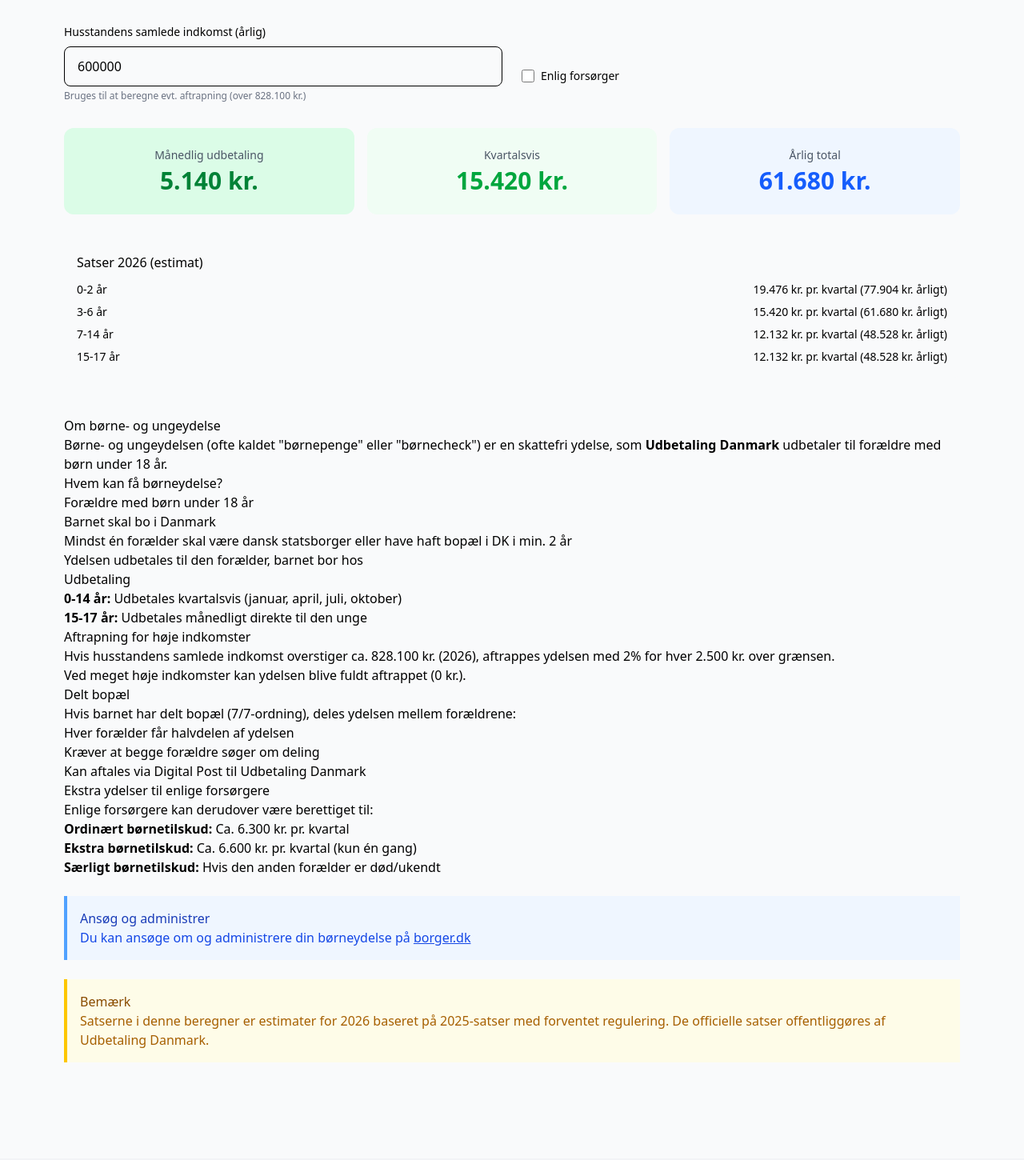
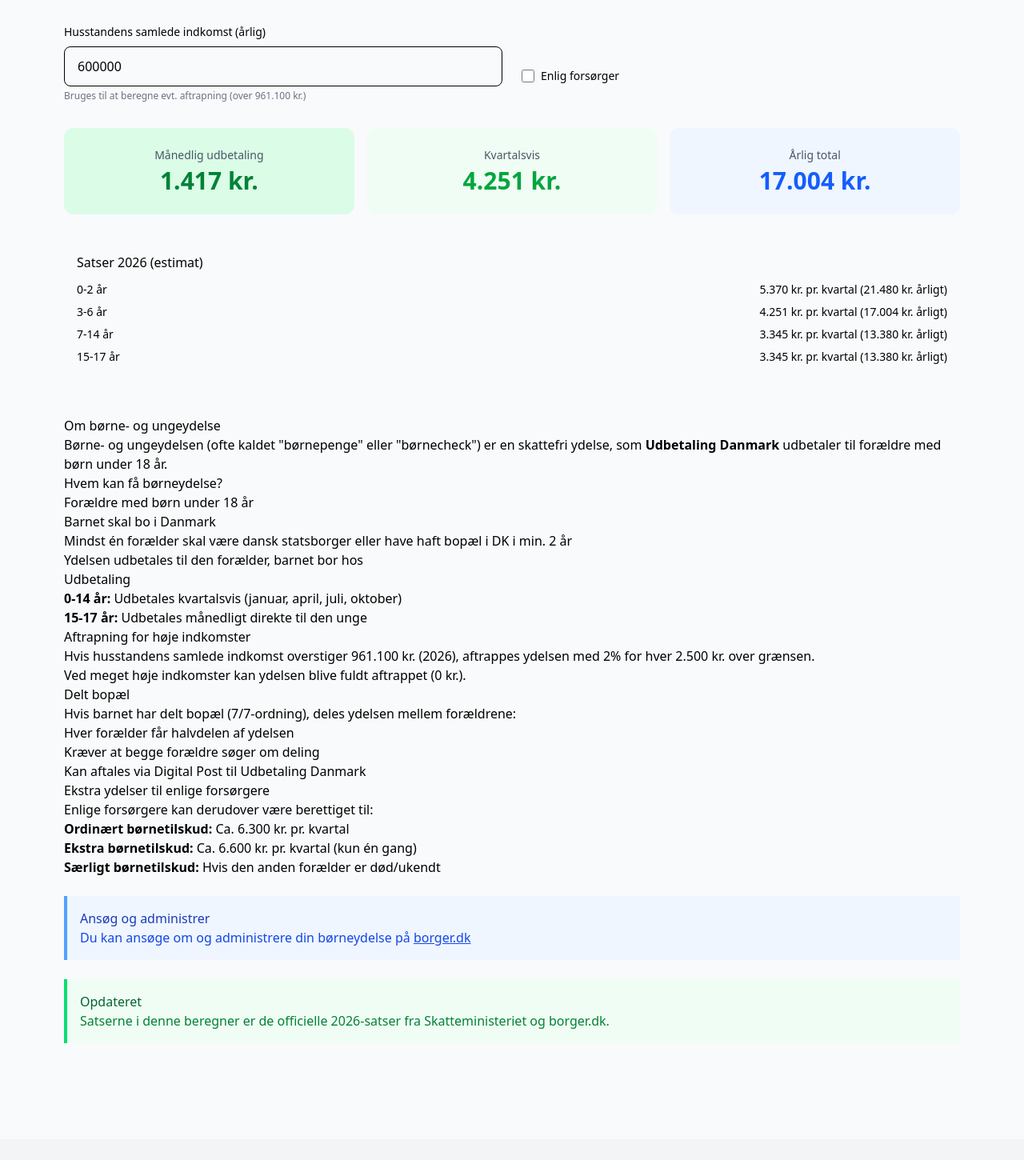
Before and after one commit to mahope/beregner-dk, a Next.js app: page /boernepenge in a window 1280 px wide. Shown: the part 360-1810 px from the top of the page at 80% size. Built offline with nearby package versions, Linux system fonts and the light colour scheme.

Commit message:
fix: Korrekte børnepenge-satser for 2026
- 0-2 år: 5.370 kr/kvartal (21.480 kr/år)
- 3-6 år: 4.251 kr/kvartal (17.004 kr/år)
- 7-14 år: 3.345 kr/kvartal (13.380 kr/år)
- Indkomstgrænse: 961.100 kr (opdateret fra 828.100)

```diff
--- a/src/app/boernepenge/page.tsx
+++ b/src/app/boernepenge/page.tsx
@@ -41,7 +41,7 @@ export default function BoernepengePage() {
 
         <h2>Aftrapning for høje indkomster</h2>
         <p>
-          Hvis husstandens samlede indkomst overstiger ca. 828.100 kr. (2026),
+          Hvis husstandens samlede indkomst overstiger 961.100 kr. (2026),
           aftrappes ydelsen med 2% for hver 2.500 kr. over grænsen.
         </p>
         <p>
@@ -83,12 +83,11 @@ export default function BoernepengePage() {
           </p>
         </div>
 
-        <div className="bg-yellow-50 border-l-4 border-yellow-400 p-4 my-6">
-          <p className="font-medium text-yellow-800">Bemærk</p>
-          <p className="text-yellow-700">
-            Satserne i denne beregner er estimater for 2026 baseret på 2025-satser
-            med forventet regulering. De officielle satser offentliggøres af
-            Udbetaling Danmark.
+        <div className="bg-green-50 border-l-4 border-green-400 p-4 my-6">
+          <p className="font-medium text-green-800">Opdateret</p>
+          <p className="text-green-700">
+            Satserne i denne beregner er de officielle 2026-satser fra
+            Skatteministeriet og borger.dk.
           </p>
         </div>
       </div>
--- a/src/components/BoernepengBeregner.tsx
+++ b/src/components/BoernepengBeregner.tsx
@@ -2,13 +2,14 @@
 
 import { useState, useMemo } from "react";
 
-// 2026 satser for børne- og ungeydelse (estimat baseret på 2025 + regulering)
+// 2026 satser for børne- og ungeydelse (officielle satser)
+// Kilde: borger.dk, skm.dk
 const SATSER_2026 = {
-  barn_0_2: 19476, // 0-2 år, pr. kvartal
-  barn_3_6: 15420, // 3-6 år, pr. kvartal
-  barn_7_14: 12132, // 7-14 år, pr. kvartal
-  unge_15_17: 12132, // 15-17 år, pr. kvartal (udbetales månedligt)
-  indkomstgraense: 828100, // Årlig indkomstgrænse for aftrapning
+  barn_0_2: 5370, // 0-2 år, pr. kvartal (21.480 kr/år)
+  barn_3_6: 4251, // 3-6 år, pr. kvartal (17.004 kr/år)
+  barn_7_14: 3345, // 7-14 år, pr. kvartal (13.380 kr/år)
+  unge_15_17: 3345, // 15-17 år, pr. kvartal (13.380 kr/år, udbetales månedligt)
+  indkomstgraense: 961100, // Årlig indkomstgrænse for aftrapning (2026)
   aftrapningPct: 0.02, // 2% aftrapning per 2.500 kr over grænsen
 };
 
```
